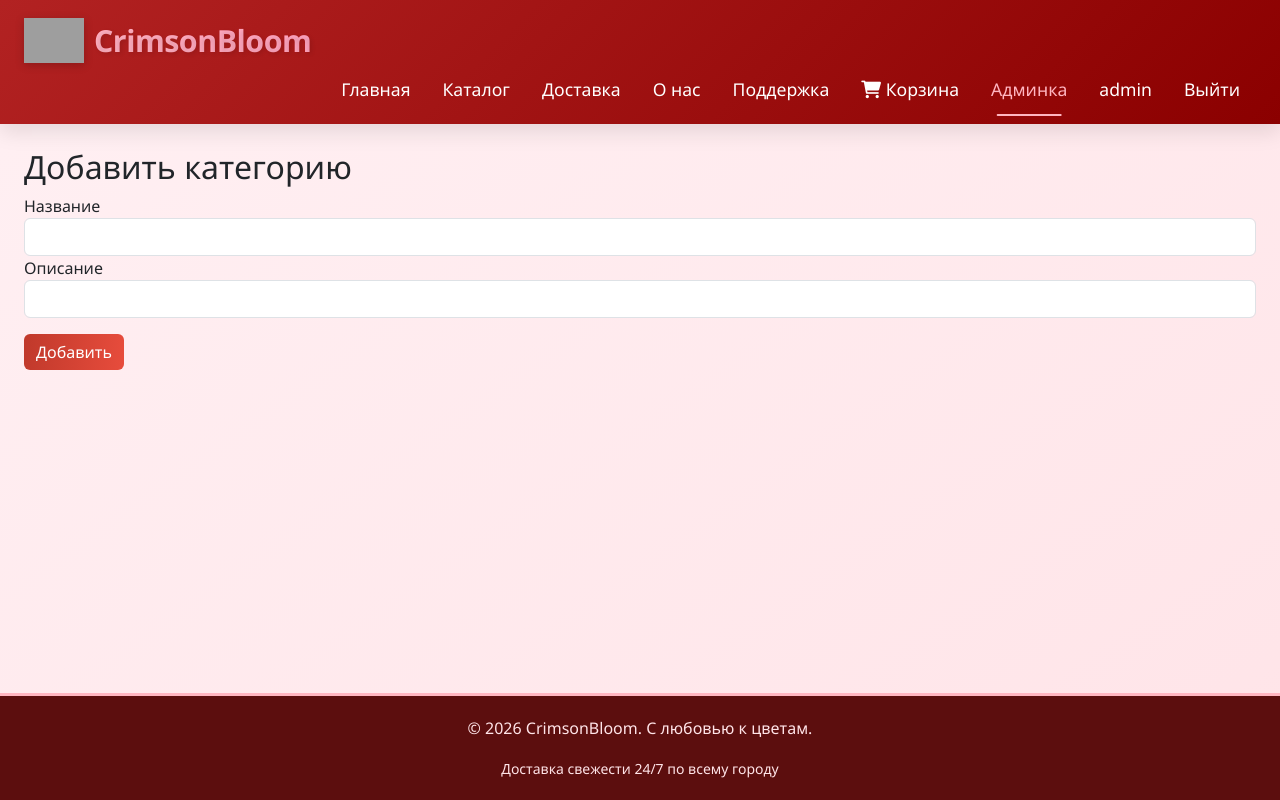
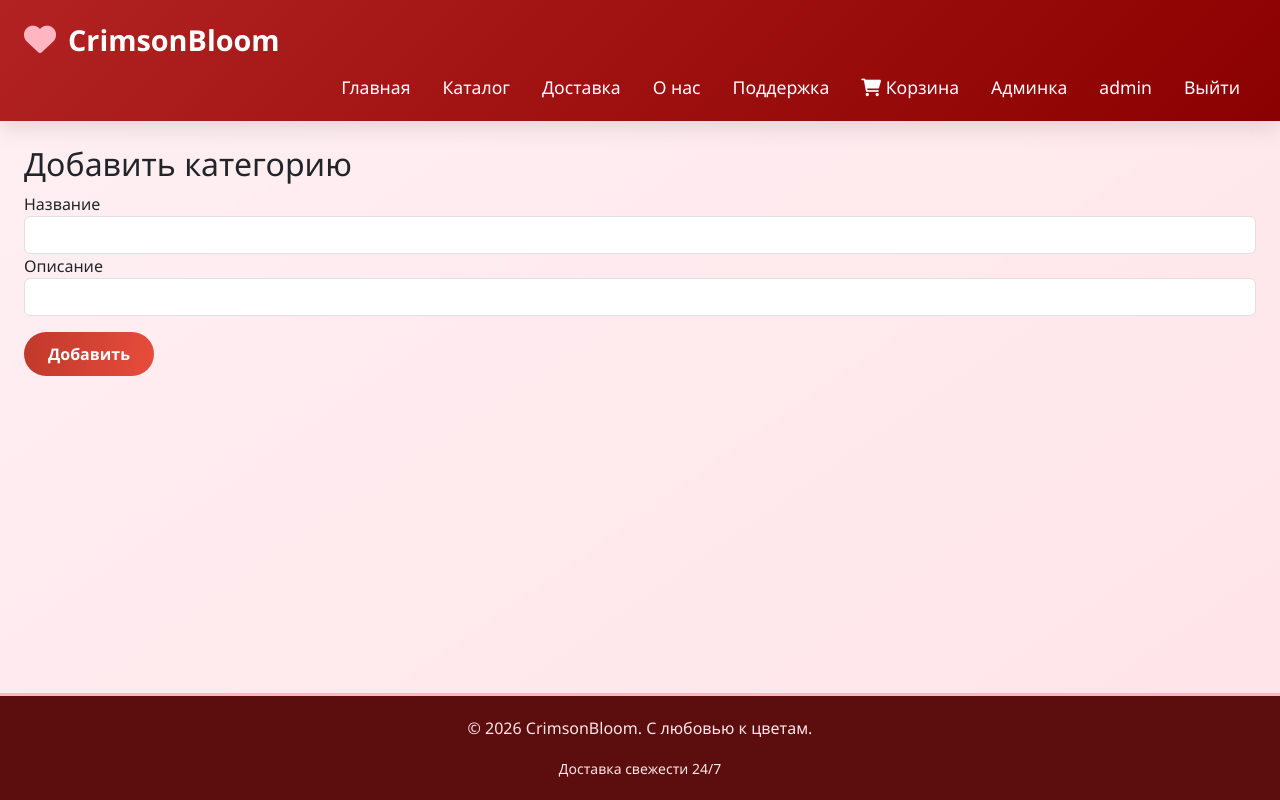
Before and after one commit to sashazhilin777-commits/flowwow-flowers, a Flask app: page /admin/category/add in a window 1280 px wide. Run offline with Flask 3, Linux system fonts and the light colour scheme; a user stored in the database is signed in; grey boxes are pictures that could not be loaded.

Commit message:
Update base.html

```diff
--- a/templates/base.html
+++ b/templates/base.html
@@ -2,36 +2,27 @@
 <html lang="ru">
 <head>
     <meta charset="UTF-8">
-    <meta name="viewport" content="width=device-width, initial-scale=1.0, user-scalable=yes">
-    <title>🌹 CrimsonBloom | Свежие цветы с доставкой</title>
+    <meta name="viewport" content="width=device-width, initial-scale=1.0">
+    <title>CrimsonBloom | Цветы с доставкой</title>
     <link href="https://cdn.jsdelivr.net/npm/bootstrap@5.3.2/dist/css/bootstrap.min.css" rel="stylesheet">
     <link rel="stylesheet" href="https://cdnjs.cloudflare.com/ajax/libs/font-awesome/6.0.0-beta3/css/all.min.css">
     <style>
-        * {
-            margin: 0;
-            padding: 0;
-            box-sizing: border-box;
-        }
+        * { margin:0; padding:0; box-sizing:border-box; }
         body {
             background: linear-gradient(145deg, #fff0f3 0%, #ffe4e8 100%);
-            font-family: 'Segoe UI', 'Poppins', system-ui, sans-serif;
+            font-family: 'Segoe UI', system-ui, sans-serif;
             display: flex;
             flex-direction: column;
             min-height: 100vh;
         }
-        .main-content {
-            flex: 1;
-        }
+        .main-content { flex: 1; }
         .container-fluid-custom {
             width: 100%;
             max-width: 1600px;
             margin: 0 auto;
             padding: 0 24px;
         }
-        @media (max-width: 768px) {
-            .container-fluid-custom { padding: 0 16px; }
-        }
-        /* Навбар – красно-розовый градиент */
+        @media (max-width:768px){ .container-fluid-custom{ padding:0 16px; } }
         .navbar {
             background: linear-gradient(135deg, #b22222, #8b0000);
             padding: 0.8rem 0;
@@ -39,131 +30,72 @@
             animation: slideDown 0.6s ease-out;
         }
         @keyframes slideDown {
-            from { opacity: 0; transform: translateY(-100%);}
-            to { opacity: 1; transform: translateY(0);}
+            from{ opacity:0; transform:translateY(-100%);}
+            to{ opacity:1; transform:translateY(0);}
         }
-        /* Логотип и бренд */
         .navbar-brand {
             display: flex;
             align-items: center;
-            gap: 10px;
-            font-size: 1.9rem;
+            gap: 12px;
+            font-size: 1.8rem;
             font-weight: 800;
-            letter-spacing: -0.5px;
-            background: linear-gradient(45deg, #ffb6c1, #ff69b4);
-            -webkit-background-clip: text;
-            background-clip: text;
-            color: transparent;
-            text-shadow: 2px 2px 4px rgba(0,0,0,0.1);
-            transition: transform 0.2s;
+            color: white;
+            text-decoration: none;
         }
-        .navbar-brand:hover {
-            transform: scale(1.02);
+        .navbar-brand i {
+            font-size: 2rem;
+            color: #ffb6c1;
         }
-        .navbar-brand img {
-            height: 45px;
-            width: auto;
-            filter: drop-shadow(0 2px 4px rgba(0,0,0,0.2));
-        }
-        /* Ссылки навигации */
         .nav-link {
             font-size: 1.1rem;
             font-weight: 500;
             margin: 0 8px;
+            color: #fff !important;
             transition: 0.2s;
             position: relative;
-            color: #fff !important;
         }
-        .nav-link:hover {
-            transform: translateY(-3px);
-            color: #ffb6c1 !important;
+        .nav-link:hover{ color:#ffb6c1 !important; transform:translateY(-3px); }
+        .nav-link::after {
+            content:'';
+            position:absolute;
+            bottom:-5px;
+            left:50%;
+            width:0;
+            height:2px;
+            background:#ffb6c1;
+            transition:0.3s;
+            transform:translateX(-50%);
         }
-        .nav-link::after {
-            content: '';
-            position: absolute;
-            bottom: -5px;
-            left: 50%;
-            width: 0;
-            height: 2px;
-            background: #ffb6c1;
-            transition: 0.3s;
-            transform: translateX(-50%);
-            border-radius: 2px;
-        }
-        .nav-link:hover::after {
-            width: 70%;
-        }
-        .nav-link.active {
-            color: #ffb6c1 !important;
-        }
-        .nav-link.active::after {
-            width: 70%;
-        }
-        /* Кнопки */
-        .btn-big {
-            padding: 14px 36px;
-            font-size: 1.3rem;
-            font-weight: 700;
-            border-radius: 60px;
-            transition: all 0.3s ease;
-            box-shadow: 0 6px 14px rgba(0,0,0,0.1);
-        }
-        .btn-big:hover {
-            transform: scale(1.05);
-            box-shadow: 0 12px 20px rgba(0,0,0,0.2);
-        }
+        .nav-link:hover::after{ width:70%; }
         .btn-primary {
             background: linear-gradient(95deg, #c0392b, #e74c3c);
             border: none;
+            border-radius: 60px;
+            padding: 10px 24px;
+            font-weight: bold;
+            transition: 0.3s;
         }
-        .btn-primary:hover {
-            background: linear-gradient(95deg, #e74c3c, #c0392b);
-        }
-        .btn-outline-crimson {
-            background: transparent;
+        .btn-primary:hover{ transform: scale(1.05); background:#e74c3c; }
+        .btn-outline-danger {
             border: 2px solid #c0392b;
             color: #c0392b;
             border-radius: 40px;
-            padding: 8px 20px;
-            transition: 0.3s;
         }
-        .btn-outline-crimson:hover {
-            background: #c0392b;
-            color: white;
-        }
-        /* Карточки товаров */
+        .btn-outline-danger:hover{ background:#c0392b; color:white; }
         .card {
             border: none;
             border-radius: 28px;
             overflow: hidden;
-            transition: all 0.4s cubic-bezier(0.2, 0.9, 0.4, 1.1);
+            transition: 0.4s;
             background: white;
             box-shadow: 0 12px 24px rgba(0,0,0,0.05);
             height: 100%;
         }
-        .card:hover {
-            transform: translateY(-12px) scale(1.02);
-            box-shadow: 0 30px 40px rgba(0,0,0,0.15);
-        }
-        .card-img-top {
-            height: 260px;
-            object-fit: cover;
-            transition: transform 0.5s ease;
-        }
-        .card:hover .card-img-top {
-            transform: scale(1.06);
-        }
-        .price {
-            font-size: 1.8rem;
-            font-weight: 800;
-            color: #c0392b;
-        }
-        .old-price {
-            text-decoration: line-through;
-            font-size: 1.1rem;
-            color: #aaa;
-            margin-left: 10px;
-        }
+        .card:hover{ transform: translateY(-12px) scale(1.02); box-shadow:0 30px 40px rgba(0,0,0,0.15); }
+        .card-img-top { height: 260px; object-fit: cover; transition:0.5s; }
+        .card:hover .card-img-top{ transform:scale(1.06); }
+        .price { font-size: 1.8rem; font-weight: 800; color: #c0392b; }
+        .old-price { text-decoration: line-through; color: #aaa; margin-left: 10px; }
         .badge-hit {
             position: absolute;
             top: 18px;
@@ -240,8 +154,7 @@
 <nav class="navbar navbar-expand-lg navbar-dark sticky-top">
     <div class="container-fluid-custom">
         <a class="navbar-brand" href="/">
-                <!-- ВАШ ЛОГОТИП: поместите файл logo.png в папку static/images/ -->
-                <img src="/static/images/logo.png" alt="CrimsonBloom">
+            <i class="fas fa-heart"></i>
             <span>CrimsonBloom</span>
         </a>
         <button class="navbar-toggler" type="button" data-bs-toggle="collapse" data-bs-target="#navbarNav">
@@ -283,18 +195,15 @@
         {% block content %}{% endblock %}
     </div>
 </div>
-
 <footer>
     <div class="container-fluid-custom">
         <p>© 2026 CrimsonBloom. С любовью к цветам.</p>
-            <small>Доставка свежести 24/7 по всему городу</small>
+        <small>Доставка свежести 24/7</small>
     </div>
 </footer>
-
 <script src="https://cdn.jsdelivr.net/npm/bootstrap@5.3.2/dist/js/bootstrap.bundle.min.js"></script>
 <script>
-        // Анимация появления элементов при скролле
-        const animatedElements = document.querySelectorAll('.animate-on-scroll');
+    // Анимация появления
     const observer = new IntersectionObserver((entries) => {
         entries.forEach(entry => {
             if (entry.isIntersecting) {
@@ -304,19 +213,13 @@
             }
         });
     }, { threshold: 0.1 });
-        animatedElements.forEach(el => observer.observe(el));
-
-        // Подсветка активного пункта меню
+    document.querySelectorAll('.animate-on-scroll').forEach(el => observer.observe(el));
+    // Активная ссылка
     const currentPath = window.location.pathname;
     document.querySelectorAll('.nav-link').forEach(link => {
         const href = link.getAttribute('href');
-            if (href === currentPath || (currentPath === '/' && href === '/')) {
-                link.classList.add('active');
-            } else if (currentPath.startsWith('/catalog') && href === '/catalog/') {
-                link.classList.add('active');
-            } else if (currentPath.startsWith('/admin') && href === '/admin/') {
-                link.classList.add('active');
-            }
+        if (href === currentPath || (currentPath === '/' && href === '/')) link.classList.add('active');
+        else if (currentPath.startsWith('/catalog') && href === '/catalog/') link.classList.add('active');
     });
 </script>
 </body>
```
Also changed, not shown: other parts of templates/base.html (+21 -40 lines). Lines whose indentation alone changed are shown as unchanged.
